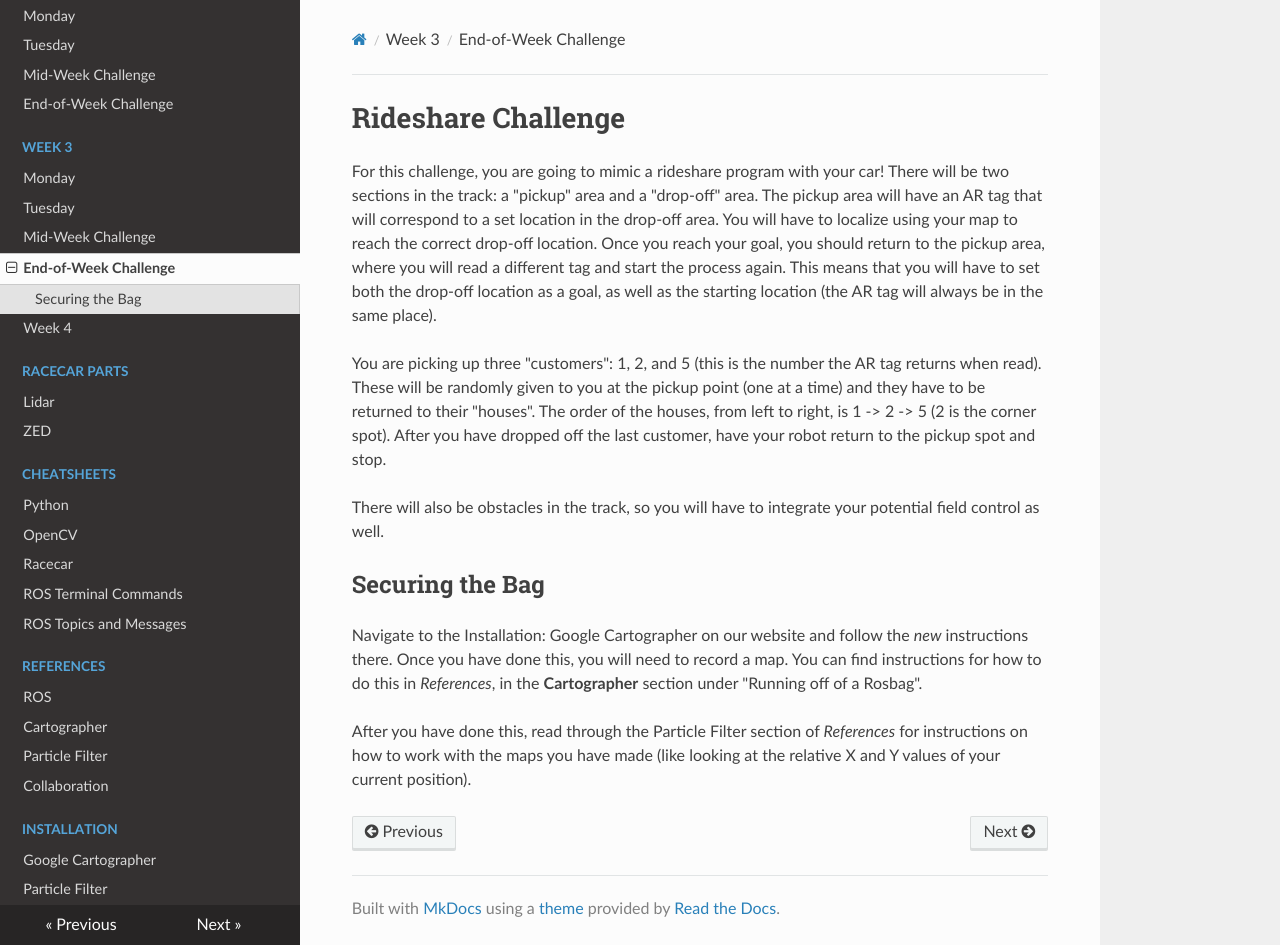
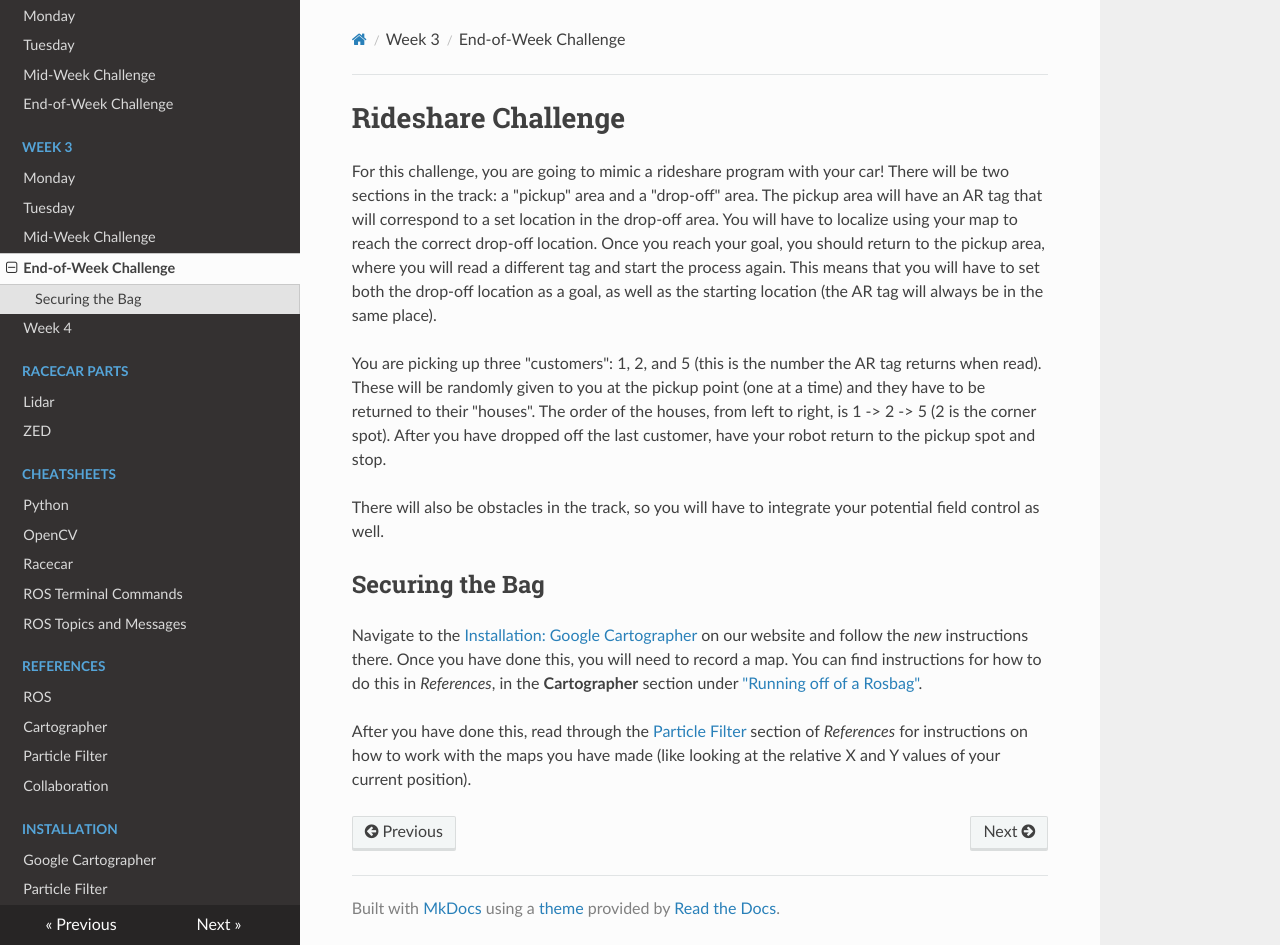
Before and after one commit to ChrisLindland/racecar-website, an MkDocs documentation site: the page built from docs/week3/04_eow/lab.md, in a window 1280 px wide and 945 px high. Built offline with MkDocs 1.6.1, drawn with Linux system fonts in a browser that asks for light colours; nearby versions of some CDN libraries; some of the changed lines change nothing that is shown.

Commit message:
Update lab.md

```diff
--- a/docs/week3/04_eow/lab.md
+++ b/docs/week3/04_eow/lab.md
@@ -7,6 +7,6 @@ You are picking up three "customers": 1, 2, and 5 (this is the number the AR tag
 There will also be obstacles in the track, so you will have to integrate your potential field control as well.
 
 ## Securing the Bag
-Navigate to the Installation: Google Cartographer on our website and follow the *new* instructions there. Once you have done this, you will need to record a map. You can find instructions for how to do this in *References*, in the **Cartographer** section under "Running off of a Rosbag".
+Navigate to the [Installation: Google Cartographer](http://bwsi-racecar.com/maps/cartographer/cartographer_installation/) on our website and follow the *new* instructions there. Once you have done this, you will need to record a map. You can find instructions for how to do this in *References*, in the **Cartographer** section under ["Running off of a Rosbag"](http://bwsi-racecar.com/maps/cartographer/cartographer_usage/).
 
-After you have done this, read through the Particle Filter section of *References* for instructions on how to work with the maps you have made (like looking at the relative X and Y values of your current position).
+After you have done this, read through the [Particle Filter](http://bwsi-racecar.com/maps/localization/particle_filter_usage/) section of *References* for instructions on how to work with the maps you have made (like looking at the relative X and Y values of your current position).
```
